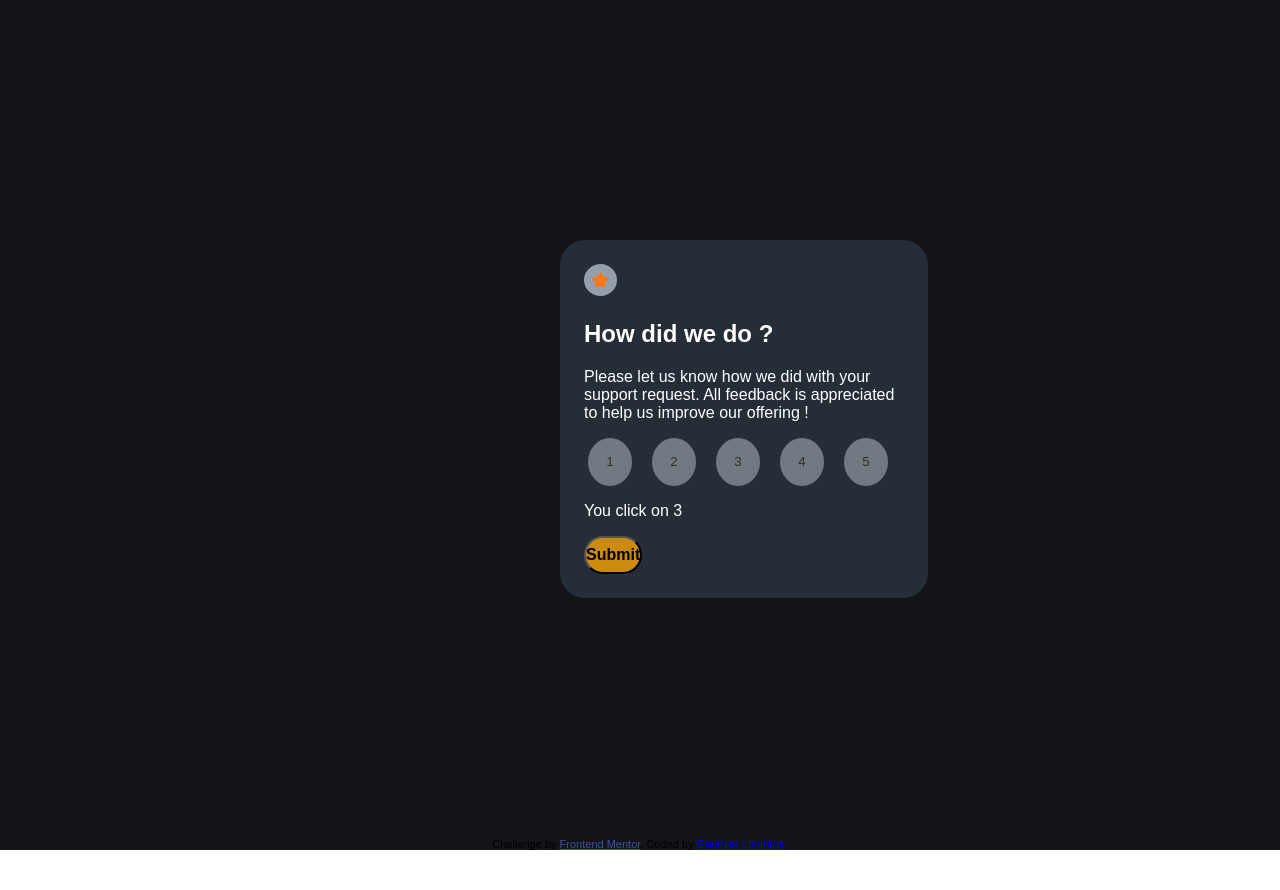
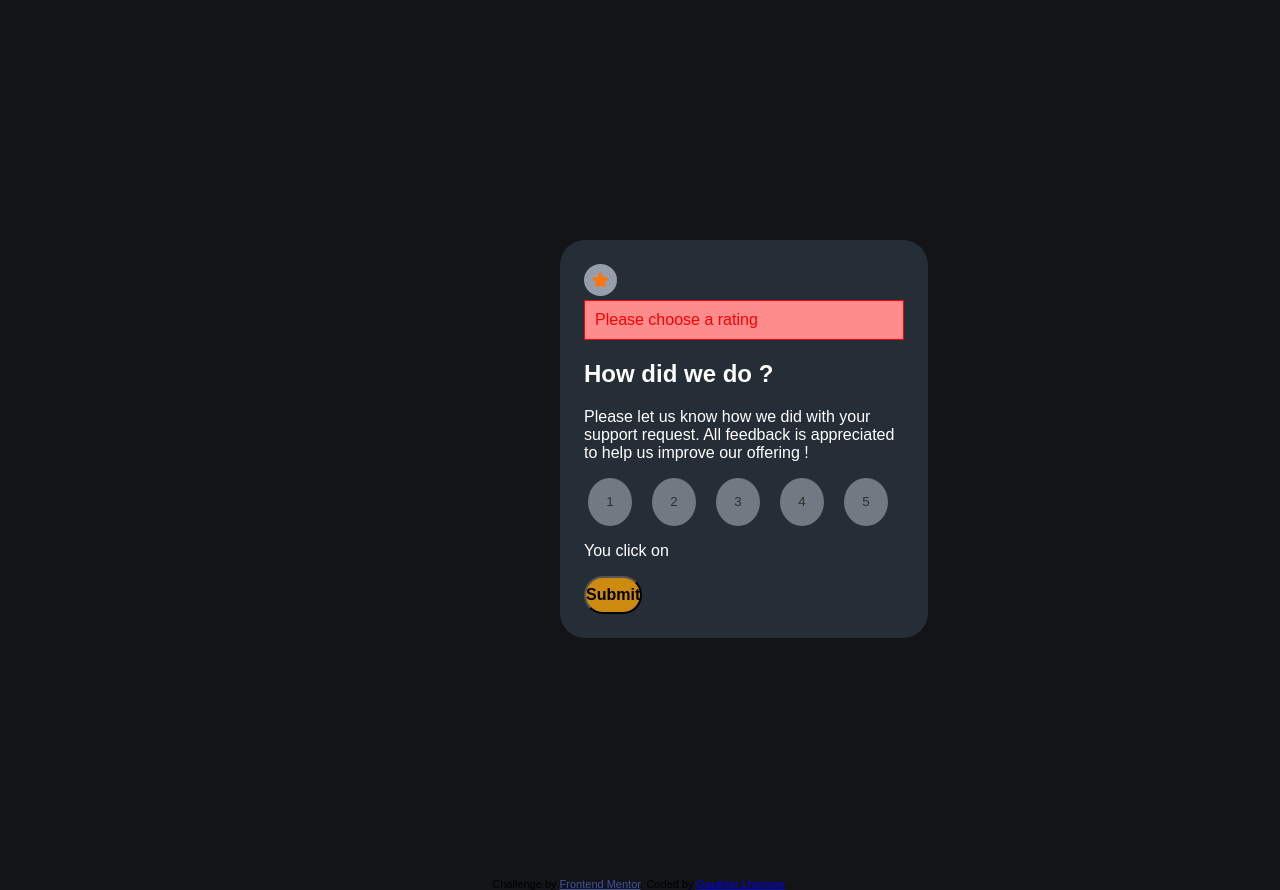
Before and after one commit to Gauthier-Lhomme/interactive-rating-component, a React (Create React App) app: page / in a window 1280 px wide. Both pictures are taken after a click on the button "Submit". Before the commit the page ends 850 px from the top, so only its background shows below. Built offline with nearby package versions, Linux system fonts and the light colour scheme.

Commit message:
Create result component and boolean component on App

```diff
--- a/src/App.js
+++ b/src/App.js
@@ -1,17 +1,40 @@
 import RatingComponent from "./components/RatingComponent";
-import Footer from "./components/Footer"
-import{ MainDiv } from "./styled-components/App"
+import Footer from "./components/Footer";
+import { MainDiv } from "./styled-components/App";
 import { useState } from "react";
+import ResultComponent from "./components/ResultComponent";
 
 export default function App() {
-  const [note, setNote] = useState(3)
-  const [isSubmit, setIsubmit] = useState(false)
+  const [note, setNote] = useState();
+  const [isSubmit, setIsSubmit] = useState(false);
+  const [error, setError] = useState("");
+  const [success, setSuccess] = useState("");
+
+  const handleSubmit = (e) => {
+    if (note >= 1 || note <= 5) {
+      setSuccess("Thank you");
+      setIsSubmit(!isSubmit);
+      return true;
+    }
+
+    setError("Please choose a rating");
+
+    return false;
+  };
+
   return (
-  <MainDiv>
-
-      <RatingComponent note={note} setNote={setNote} handleSubmit={setIsubmit}/>
-
-      <Footer/>
-  </MainDiv>)
-  ;
+    <MainDiv>
+      {!isSubmit ? (
+        <RatingComponent
+          error={error}
+          note={note}
+          setNote={setNote}
+          handleSubmit={handleSubmit}
+        />
+      ) : (
+        <ResultComponent note={note} success={success} />
+      )}
+      <Footer />
+    </MainDiv>
+  );
 }
--- a/src/components/RatingComponent.jsx
+++ b/src/components/RatingComponent.jsx
@@ -7,41 +7,32 @@ import {
   MainDiv,
   RatingSection,
   StarImg,
+  ErrorP,
 } from "../styled-components/RatingComponent";
 
-export default function RatingComponent({note,setNote,handleSubmit}) {
+const RatingComponent = ({ note, setNote, handleSubmit, error }) => {
   return (
     <MainDiv>
       <RatingSection>
         <StarImg src={iconStar} alt="" />
+        {error ? <ErrorP>{error}</ErrorP> : null}
         <h1>How did we do ?</h1>
         <p>
-            Please let us know how we did with your support request. All
-            feedback is appreciated to help us improve our offering !
+          Please let us know how we did with your support request. All feedback
+          is appreciated to help us improve our offering !
         </p>
         <ButtonsContainer>
-            <ButtonNumber  onClick={()=> setNote(1)}>
-              1
-            </ButtonNumber>
-            <ButtonNumber  onClick={()=> setNote(2)} >
-              2
-            </ButtonNumber >
-            <ButtonNumber  onClick={()=> setNote(3)}>
-              3
-            </ButtonNumber>
-            <ButtonNumber  onClick={()=> setNote(4)}>
-              4
-            </ButtonNumber>
-            <ButtonNumber onClick={()=> setNote(5)}>
-              5
-            </ButtonNumber>
+          <ButtonNumber onClick={() => setNote(1)}>1</ButtonNumber>
+          <ButtonNumber onClick={() => setNote(2)}>2</ButtonNumber>
+          <ButtonNumber onClick={() => setNote(3)}>3</ButtonNumber>
+          <ButtonNumber onClick={() => setNote(4)}>4</ButtonNumber>
+          <ButtonNumber onClick={() => setNote(5)}>5</ButtonNumber>
         </ButtonsContainer>
-          <p>You click on {note}  </p>
-          <Button
-          onClick={handleSubmit(true)}
-
-          >Submit</Button>
+        <p>You click on {note} </p>
+        <Button onClick={() => handleSubmit(true)}>Submit</Button>
       </RatingSection>
     </MainDiv>
   );
-  }
+};
+
+export default RatingComponent;
--- a/src/components/ResultComponent.jsx
+++ b/src/components/ResultComponent.jsx
@@ -0,0 +1,21 @@
+import React from "react";
+import thxImage from "../images/illustration-thank-you.svg";
+
+import { SuccessP, MainDiv } from "../styled-components/ResultComponent";
+
+const ResultComponent = ({ note, success }) => {
+  return (
+    <MainDiv>
+      <img src={thxImage} alt="" />
+      {success ? <SuccessP>{success}</SuccessP> : null}
+      <p>You selected {note} out of 5</p>
+      <h1>Thank You</h1>
+      <p>
+        We appreciate you taking the time to give a rating. If you ever need
+        more support, don't hesitate to get in touch !
+      </p>
+    </MainDiv>
+  );
+};
+
+export default ResultComponent;
--- a/src/index.css
+++ b/src/index.css
@@ -11,3 +11,8 @@ code {
   font-family: source-code-pro, Menlo, Monaco, Consolas, 'Courier New',
     monospace;
 }
+
+
+.carnage{
+  color: red
+}
--- a/src/styled-components/RatingComponent.jsx
+++ b/src/styled-components/RatingComponent.jsx
@@ -1,64 +1,71 @@
 import styled from "styled-components";
 
 export const MainDiv = styled.div`
-background-color: hsl(216, 12%, 8%) ;
-margin-left: 25vw ;
-padding: 30vh ;
-color: white ;
+  background-color: hsl(216, 12%, 8%);
+  margin-left: 25vw;
+  padding: 30vh;
+  color: white;
+`;
+
+export const ErrorP = styled.p`
+  border: 1px solid red;
+  color: red;
+  background: rgb(254, 140, 140);
+  display: flex;
+  margin: 0 auto;
+  padding: 10px;
 `;
 
 export const RatingSection = styled.section`
-background-color: hsl(213, 19%, 18%) ;
-padding: 3vh ;
-height: 100% ;
-width: 40vh ;
-border-radius: 25px ;
-`
+  background-color: hsl(213, 19%, 18%);
+  padding: 3vh;
+  height: 100%;
+  width: 40vh;
+  border-radius: 25px;
+`;
 
 export const StarImg = styled.img`
-background-color: hsl(217, 12%, 63%) ;
-padding: 1vh ;
-border-radius: 100%;
-`
+  background-color: hsl(217, 12%, 63%);
+  padding: 1vh;
+  border-radius: 100%;
+`;
 
 export const ButtonsContainer = styled.div`
-display: flex ;
-list-style: none ;
-padding: 0;
-`
+  display: flex;
+  list-style: none;
+  padding: 0;
+`;
 export const ButtonNumber = styled.button`
-padding: 1vh 2vh ;
-width: 3rem ;
-height: 3rem ;
-background-color: #727983 ;
-color : #302e2e ;
-border-radius: 50%;
-outline: none ;
-border:none ;
-margin-right: 2vh ;
-margin-left: 0.5vh ;
-&:focus{
-    background-color : white ;
-};
-&:hover{
+  padding: 1vh 2vh;
+  width: 3rem;
+  height: 3rem;
+  background-color: #727983;
+  color: #302e2e;
+  border-radius: 50%;
+  outline: none;
+  border: none;
+  margin-right: 2vh;
+  margin-left: 0.5vh;
+  &:focus {
+    background-color: white;
+  }
+  &:hover {
     cursor: pointer;
-    background-color: #cc8a0f ;
-};
-
-`
+    background-color: #cc8a0f;
+  }
+`;
 
 export const Button = styled.button`
-background-color:  #cc8a0f ;
-text-align: center ;
-margin-right: 2vh ;
-font-size: 2vh ;
-border-radius: 25px ;
-padding : 1vh 0;
-font-weight: bold ;
-&:hover{
-    background-color : white ;
-    color: #cc8a0f ;
+  background-color: #cc8a0f;
+  text-align: center;
+  margin-right: 2vh;
+  font-size: 2vh;
+  border-radius: 25px;
+  padding: 1vh 0;
+  font-weight: bold;
+  &:hover {
+    background-color: white;
+    color: #cc8a0f;
     cursor: pointer;
-}
-
-`
+  }
+`;
--- a/src/styled-components/ResultComponent.jsx
+++ b/src/styled-components/ResultComponent.jsx
@@ -0,0 +1,18 @@
+import styled from "styled-components";
+
+export const MainDiv = styled.div`
+  background-color: hsl(216, 12%, 8%);
+  margin-left: 25vw;
+  padding: 30vh;
+  color: white;
+`;
+
+export const SuccessP = styled.p`
+  color: green;
+  border: 1px color green;
+  background: rgb(169, 251, 169);
+  display: flex;
+  margin: 0 auto;
+  color: green;
+  padding: 10px;
+`;
```
Also changed, not shown: src/styled-components/App.jsx (+4 -5 lines), src/styled-components/Footer.jsx (+5 -4 lines). Lines whose indentation alone changed are shown as unchanged.
